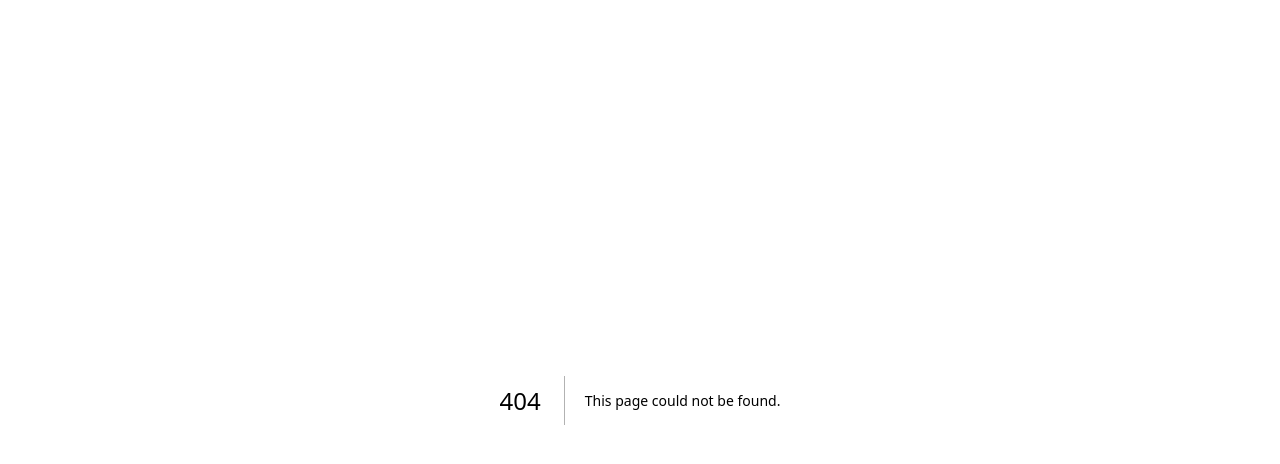
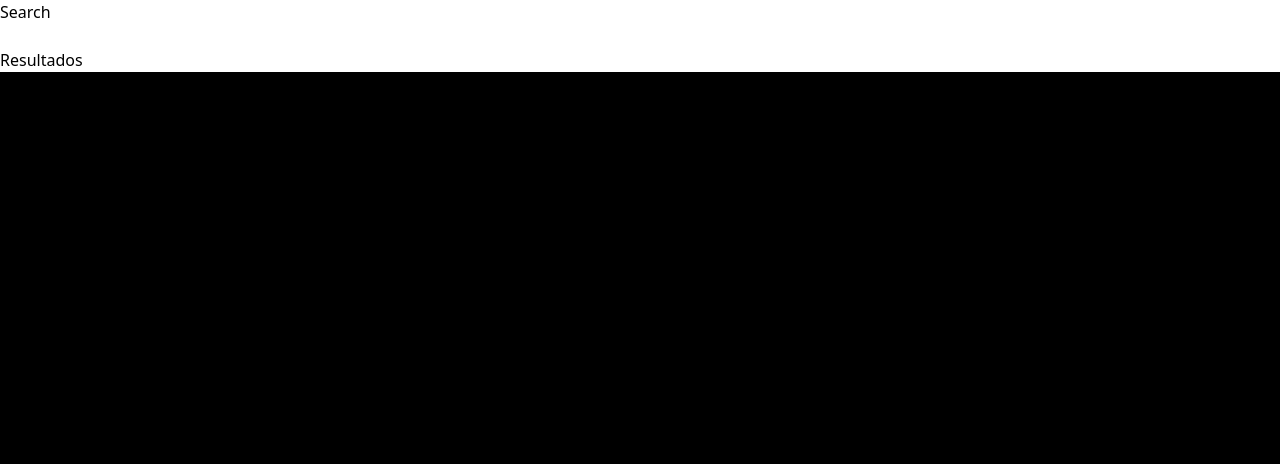
Before and after one commit to matheus-hrm/manga_App, a Next.js app: page /components/search in a window 1280 px wide. Before the commit this address had no page. Shown: the top 464 px of the page. Built offline with nearby package versions, Linux system fonts and the light colour scheme.

Commit message:
added search component

```diff
--- /dev/null
+++ b/src/app/components/search/page.tsx
@@ -0,0 +1,36 @@
+"use client"
+import React, { useState } from 'react';
+
+const BASE_URL = 'https://api.mangadex.org';
+
+export default function Search() {
+  const [query, setQuery] = useState('');
+  const [results, setResults] = useState([]);
+
+  const searchManga = async (query) => {
+    const response = await fetch(`${BASE_URL}/manga?title=${query}`);
+    const json = await response.json();
+    const data = json.data;
+
+    setResults(data);
+  }
+
+  return (
+    <div>
+      <h1>Search</h1>
+      <input type="text" onChange={(e) => {setQuery(e.target.value); searchManga(e.target.value);}} />
+      <h1>Resultados</h1>
+      <div className="flex flex-col justify-center items-center text-white bg-black h-screen w-screen overflow-scroll">
+        <ul className="flex flex-col space-y-4">
+          {results.map((result, index) => (
+            <li key={index}>
+              <h2>{result.attributes.title.en}</h2>
+              <h3>{result.attributes.description.pt}
+              </h3>
+            </li>
+          ))}
+        </ul>
+      </div>
+    </div>
+  );
+}
--- a/src/app/page.tsx
+++ b/src/app/page.tsx
@@ -18,8 +18,11 @@ export default async function Home() {
             <h1>{manga.attributes.title.en}</h1>
             <h1>Id do mangá </h1>
             <p className='text-red-600'>{manga.relationships[2].id }</p>
+            <h1>Capítulos</h1>
+
           </li>
         ))}
+        <p></p>
       </ul>
       <Link href="/login">Login</Link>
     </div>
```
